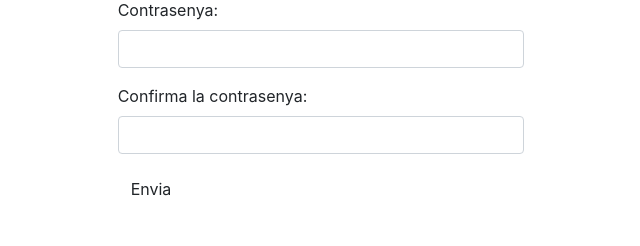
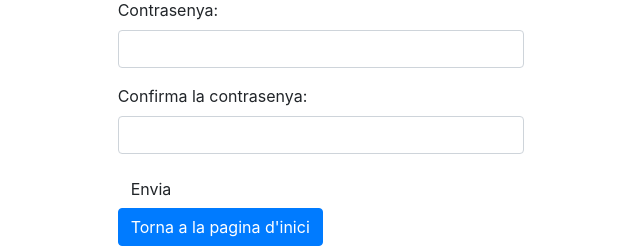
Before and after one commit to Mariogg1/Viatges, a PHP site: page /registre.php in a window 1280 px wide. Shown: the part 632-878 px from the top of the page, without its empty margins (319-959 px from the left). Before the commit the page ends 828 px from the top, so only its background shows below. Run offline with PHP 8.4, Linux system fonts and the light colour scheme.

Commit message:
con boton

```diff
--- a/registre.php
+++ b/registre.php
@@ -92,7 +92,7 @@ if($_POST){
         </div>
         <button type="submit" class="btn btn-default">Envia</button>
         </form>
-
+        <button type="button" class="btn btn-primary" onclick="location.href='index.php'">Torna a la pagina d'inici</button>
     </div>
     <div class="col-md-4"></div>
     </div>
```
